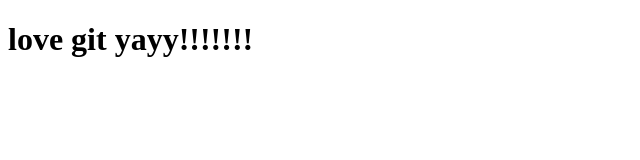
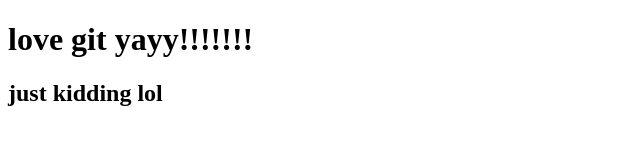
Before and after one commit to 0967677/myfisrtrepo, a plain HTML site: page index.html in a window 1280 px wide. Shown: the whole page, without its empty margins (0-640 px from the left). Drawn offline with Linux system fonts and the light colour scheme.

Commit message:
updated website

```diff
--- a/index.html
+++ b/index.html
@@ -7,5 +7,6 @@
 </head>
 <body>
     <h1>love git yayy!!!!!!!</h1>
+    <h2>just kidding lol</h2>
 </body>
 </html>
```
